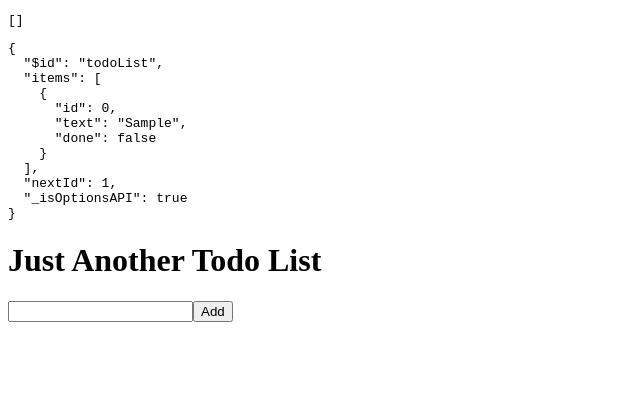
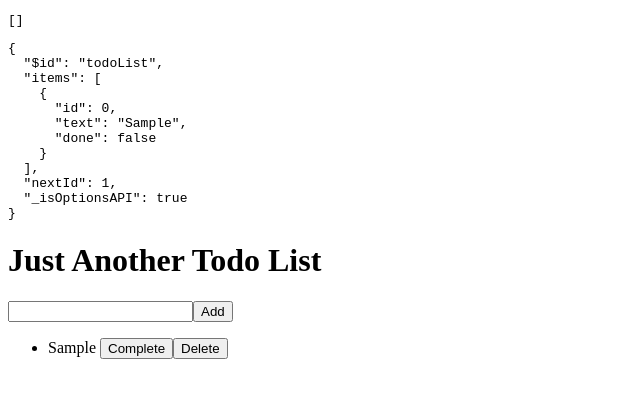
Before and after one commit to jpecheverryp/justAnotherTodoList, a Vue app: page / in a window 1280 px wide. Both pictures are taken after typing "Sample" into the empty fields and a click on the input "Add". Shown: the top 398 px of the page, without its empty margins (0-640 px from the left). Built offline with nearby package versions, Linux system fonts and the light colour scheme.

Commit message:
show todos from store instead of internal reactive

```diff
--- a/src/App.vue
+++ b/src/App.vue
@@ -46,7 +46,7 @@ const deleteTodo = (id: number): void => {
     <input type="submit" value="Add">
   </form>
   <ul>
-    <li v-for="todoItem in todos">
+    <li v-for="todoItem in storedList.items">
       {{ todoItem.text }}
       <button @click="completeTodo(todoItem.id)">Complete</button>
       <button @click="deleteTodo(todoItem.id)">Delete</button>
```
